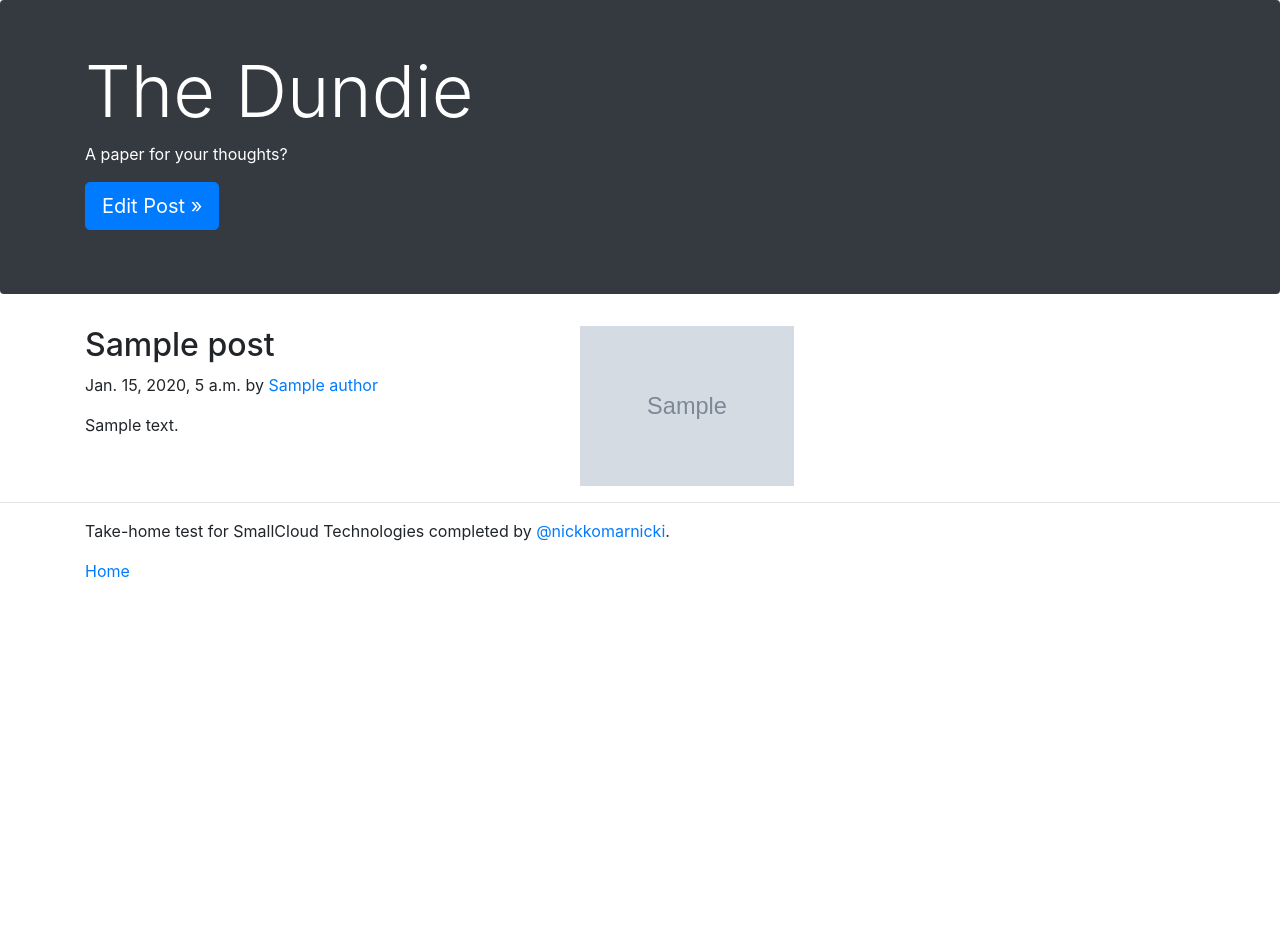
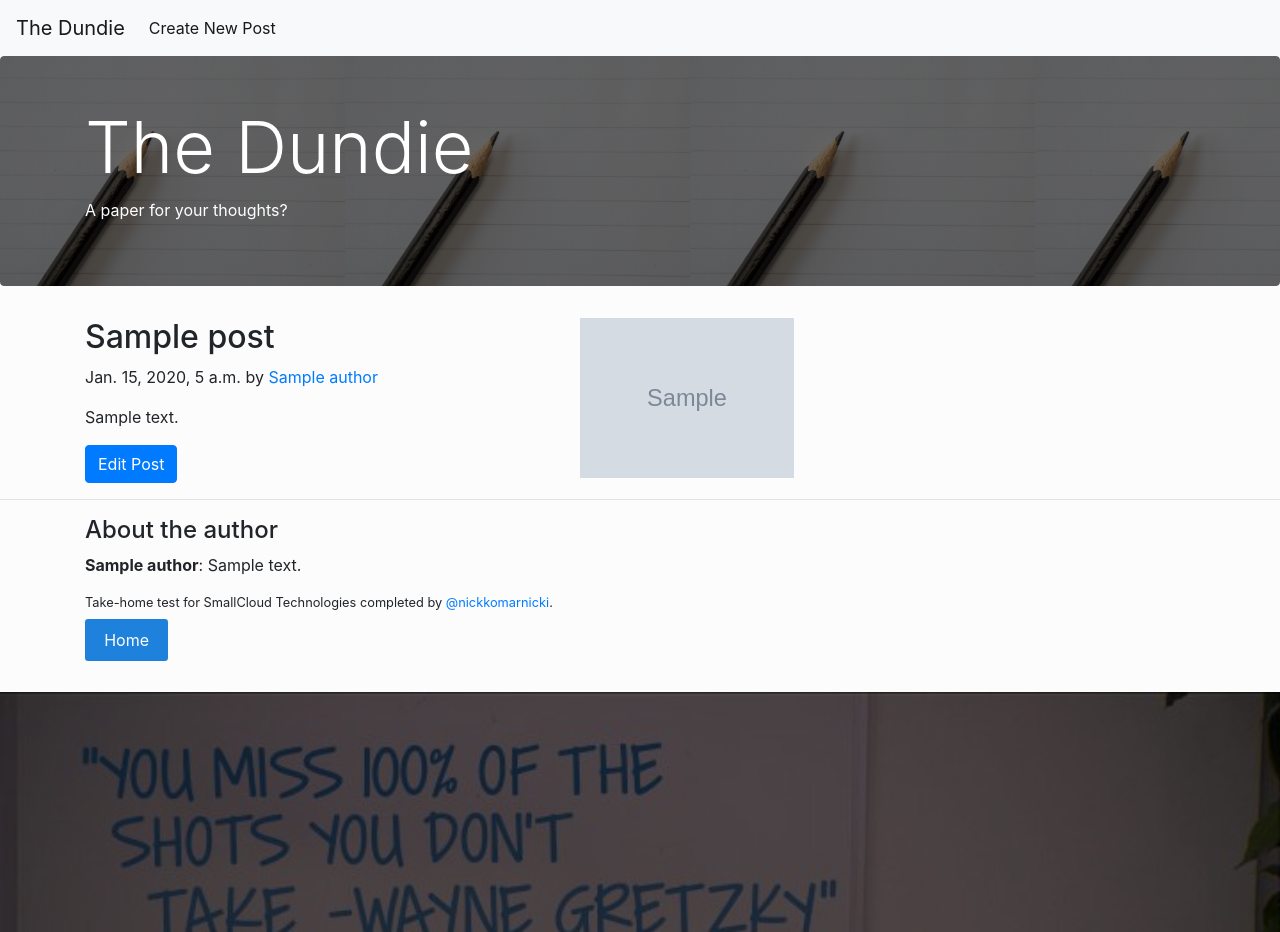
Before and after one commit to nick-k-dev/nkblogsite-django-demo, a Django app: page /blog/1/ in a window 1280 px wide. Before the commit the page ends 577 px from the top, so only its background shows below. Run offline with Django 3.2, Linux system fonts and the light colour scheme; tables that the repository leaves empty hold one stand-in row (values such as "Sample post"); grey boxes marked "Sample" are stand-in pictures; some libraries are stand-ins or nearby versions.

Commit message:
Updated stylings on the page for jumbotron and footer

```diff
--- a/blog/static/blog/style.css
+++ b/blog/static/blog/style.css
@@ -1,5 +1,20 @@
 body {
     background-color: #fcfcfc;
+}
+
+.footer-container {
+    width: 100%;
+    height: 30vh;
+    margin-top: 5vh;
+    background-image: url("./images/michael.jpg");
+    background-size: cover;
+    box-shadow: inset 0 0 0 1000px rgba(0,0,0,.65);
+}
+
+.jumbotron {
+    background-image: url("./images/paper-pencil.jpg");
+    background-size: contain;
+    box-shadow: inset 0 0 0 1000px rgba(0,0,0,.6);
 }
 
 .card-img-top {
@@ -7,3 +22,20 @@ body {
     height: 15vh;
     object-fit: contain;
 }
+
+.footer-text {
+    font-size: 0.8rem;
+}
+
+.home-button {
+    background-color: rgb(30,130,220);
+    border-radius: 0.2rem;
+    padding: 0.7rem 1.2rem;
+    color: white;
+}
+
+.home-button:hover {
+    background-color: rgb(30,100,220);
+    color: white;
+    text-decoration: none;
+}
--- a/blog/templates/blog/detail.html
+++ b/blog/templates/blog/detail.html
@@ -7,37 +7,56 @@
     <title>The Dundie | Paper for your thoughts?</title>
     <link rel="stylesheet" href="https://stackpath.bootstrapcdn.com/bootstrap/4.3.1/css/bootstrap.min.css"
         integrity="sha384-ggOyR0iXCbMQv3Xipma34MD+dH/1fQ784/j6cY/iJTQUOhcWr7x9JvoRxT2MZw1T" crossorigin="anonymous">
+    {% load static %}
+    <link rel="stylesheet" type="text/css" href="{% static 'blog/style.css' %}">
 </head>
 
 <body>
+    <nav class="navbar navbar-expand-lg navbar-light bg-light">
+        <a class="navbar-brand" href="{% url 'blog:index' %}">The Dundie</a>
+          <ul class="navbar-nav">
+            <li class="nav-item active">
+              <a class="nav-link" href="{% url 'blog:newpost' %}">Create New Post</a>
+            </li>
+          </ul>
+        </div>
+      </nav>
     {% if error_message %}<p><strong>{{ error_message }}</strong></p>{% endif %}
     <div class="jumbotron p-4 p-md-5 text-white rounded bg-dark">
         <div class="container">
             <h1 class="display-3">The Dundie</h1>
             <p>A paper for your thoughts?</p>
-            <p><a class="btn btn-primary btn-lg" href="{% url 'blog:editpost' post.id %}" role="button">Edit Post »</a></p>
+            </p>
         </div>
     </div>
     <main role="main" class="container">
         <div class="row">
             <div class="col-md-8 blog-main">
-                <img style="width: 20vw; height: 20vh; object-fit: contain;" src="{{post.author.img_url}}" class="rounded float-right img-responsive" alt="image of the author">
+                <img style="width: 20vw; height: 20vh; object-fit: contain;" src="{{post.author.img_url}}"
+                    class="rounded float-right img-responsive" alt="image of the author">
                 <div class="blog-post">
                     <h2 class="blog-post-title">{{post.title}}</h2>
                     <p class="blog-post-meta">{{post.created_date}} by <a href="#">{{post.author.name}}</a></p>
                     <p>{{post.description}}</p>
                 </div><!-- /.blog-post -->
+                <a class="btn btn-primary" href="{% url 'blog:editpost' post.id %}">Edit Post</a>
             </div>
         </div><!-- /.row -->
     </main>
     <footer>
         <hr>
         <div class="container">
-            <p>Take-home test for SmallCloud Technologies completed by <a
+            <h4>About the author</h4>
+            <p><strong>{{post.author}}</strong>: {{post.author.bio}}</p>
+        </div>
+        <div class="container">
+            <p class="footer-text">Take-home test for SmallCloud Technologies completed by <a
                     href="https://twitter.com/nickkomarnicki">@nickkomarnicki</a>.</p>
             <p>
-                <a href="{% url 'blog:index' %}">Home</a>
+                <a class="home-button" href="{% url 'blog:index' %}">Home</a>
             </p>
+        </div>
+        <div class="footer-container">
         </div>
     </footer>
 </body>
```
Also changed, not shown: blog/templates/blog/index.html (+13 -3 lines), blog/templates/blog/postform.html (+16 -4 lines), blog/static/blog/images/michael.jpg (added), blog/static/blog/images/paper-pencil.jpg (added).
